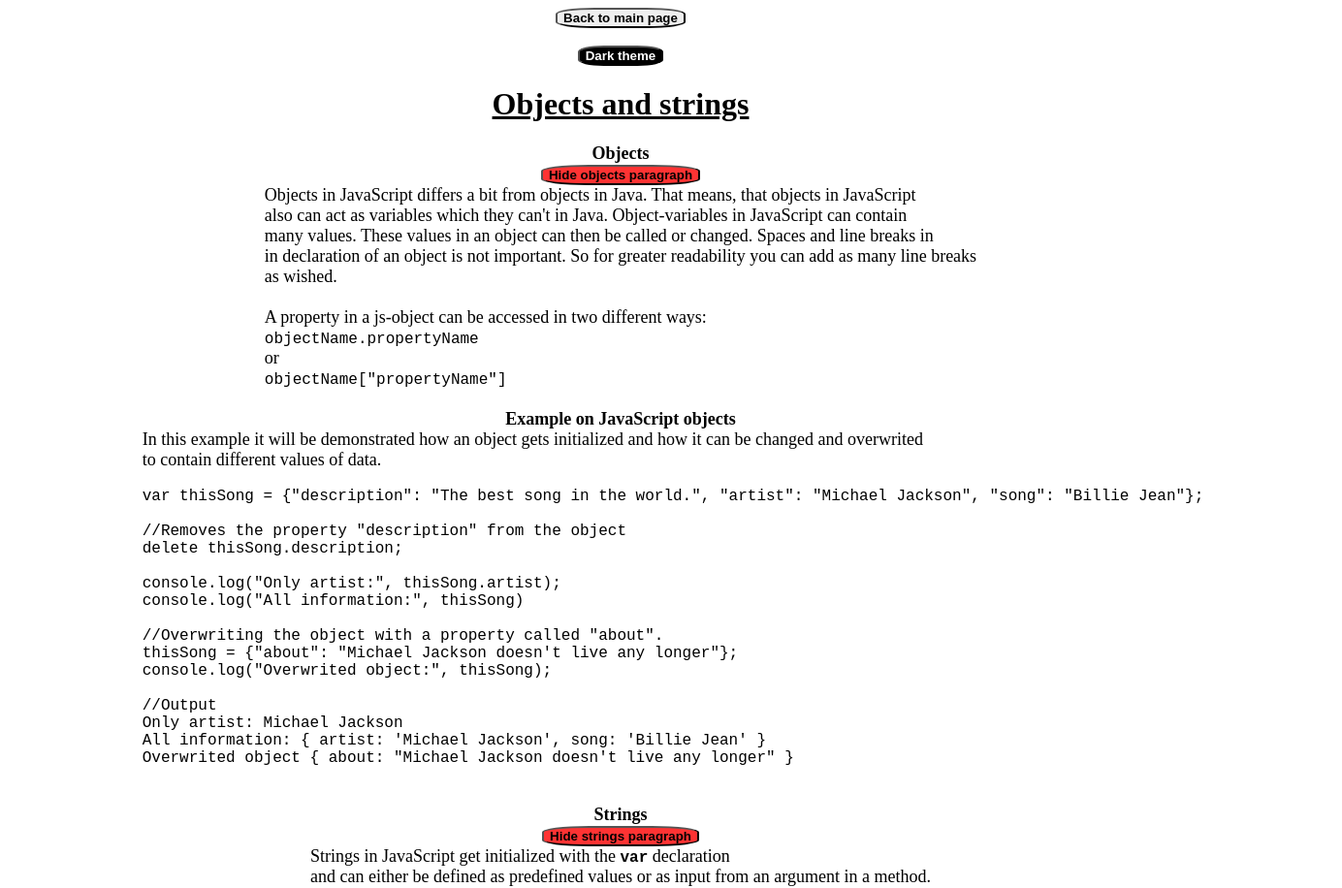
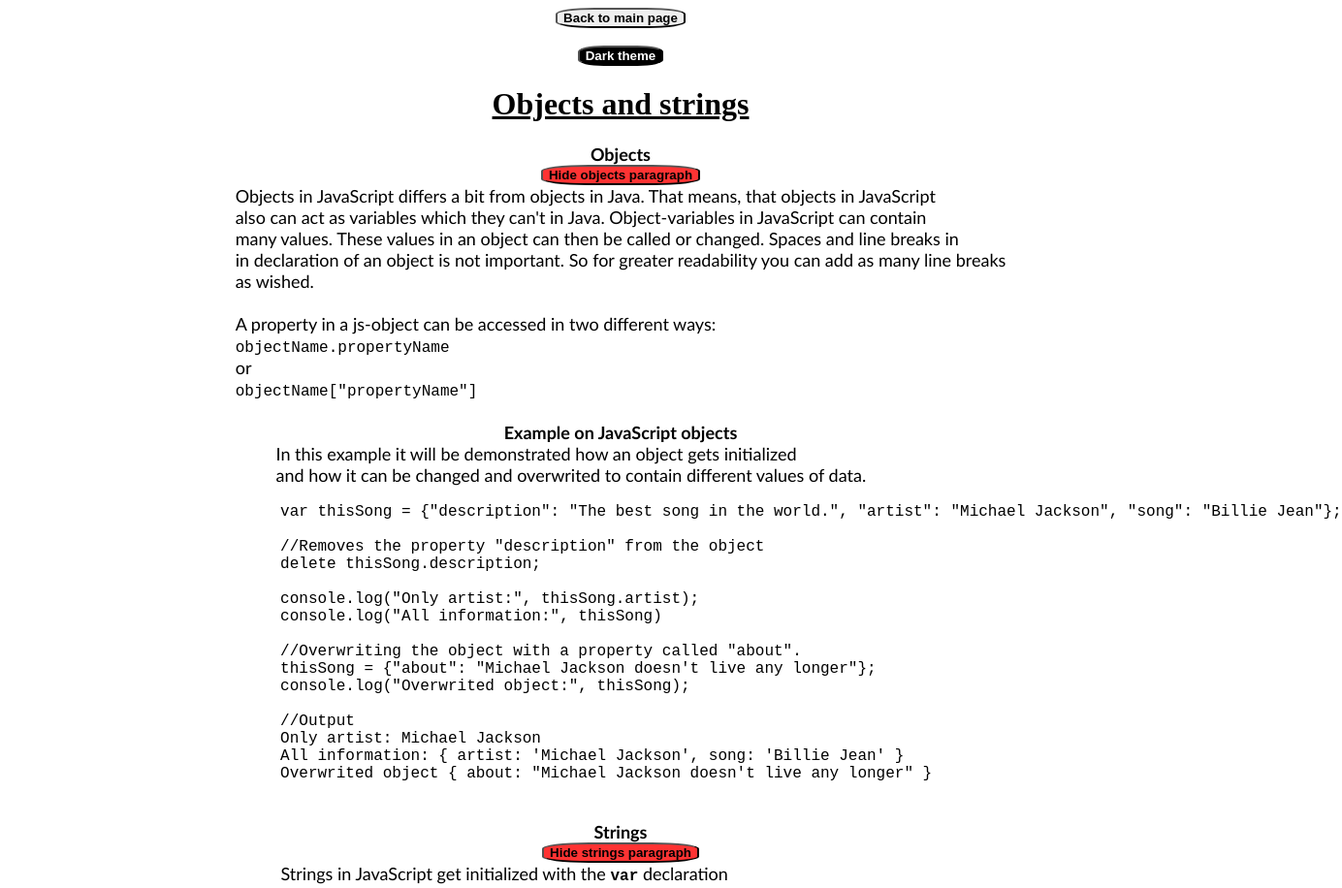
Before and after one commit to Jepp0103/Mandatory_1, a plain HTML site: page resources/objectsAndStrings.html in a window 1280 px wide. Shown: the top 916 px of the page at 97% size, 1384 px wide, since content can reach past the window. Drawn offline with nearby package versions, Linux system fonts and the light colour scheme.

Commit message:
Beautifications

```diff
--- a/public/stylesheet.css
+++ b/public/stylesheet.css
@@ -3,7 +3,7 @@ p, li, ol, pre, h4, h5, section {
     margin: 0;
     padding: 0;
     font-size: large;
-    font-family: 'Times New Roman';
+    font-family: 'Calibri';
     margin-left: auto;
     margin-right: auto;
 }
--- a/resources/objectsAndStrings.html
+++ b/resources/objectsAndStrings.html
@@ -13,8 +13,6 @@
     <br>
     <button id ="darkButton"></button>
     <h1><u>Objects and strings</u></h1> <dl>
-        <section>
-            <dt>
                 <h4>Objects</h4>
                 <button id = "objectsButton"></button>
                 <br>
@@ -30,11 +28,11 @@ A property in a js-object can be accessed in two different ways:
 or
 <code>objectName["propertyName"]</code>
                 </pre>
-                <dt id = "objectsExampleInfo">
+                <br>
                 <h5>Example on JavaScript objects</h5>
-                    <pre>
-                        In this example it will be demonstrated how an object gets initialized and how it can be changed and overwrited
-                        to contain different values of data.
+                <pre id = "objectsExampleInfo">
+                                                            In this example it will be demonstrated how an object gets initialized
+                                                            and how it can be changed and overwrited to contain different values of data.
                                     <code>
             var thisSong = {"description": "The best song in the world.", "artist": "Michael Jackson", "song": "Billie Jean"};
 
@@ -54,17 +52,15 @@ All information: { artist: 'Michael Jackson', song: 'Billie Jean' }
             Overwrited object { about: "Michael Jackson doesn't live any longer" }
                                     </code>
                 </pre>
-                </dt>
                 <h4>Strings</h4>
                 <button id = "stringsButton"></button>
-                <p>
+                <br>
                 <pre id = "stringsInfo">
 Strings in JavaScript get initialized with the <code><b>var</b></code> declaration
 and can either be defined as predefined values or as input from an argument in a method.
 A string in JavaScript stores a series of characters. A string can be a text of either
 double or single quotes.
                 </pre>
-                </p>
                 <h5>Example - getting a character from an index in a string</h5>
                 <pre id = "exampleStringsInfo">
 A specific character in a string can be accessed with either the method charAt() or
@@ -81,8 +77,6 @@ Letters: c
 Array index: c
                             </code>
                 </pre>
-            </dt>
-        <section>
     <script src="https://ajax.googleapis.com/ajax/libs/jquery/3.4.1/jquery.min.js"></script>
     <script src="../jQueries/objectsAndStringsjQuery.js"></script>
     <script src="../jQueries/generaljQuery.js"></script>
```
Also changed, not shown: resources/arraysAndLoops.html (+2 -5 lines). Lines whose indentation alone changed are shown as unchanged.
